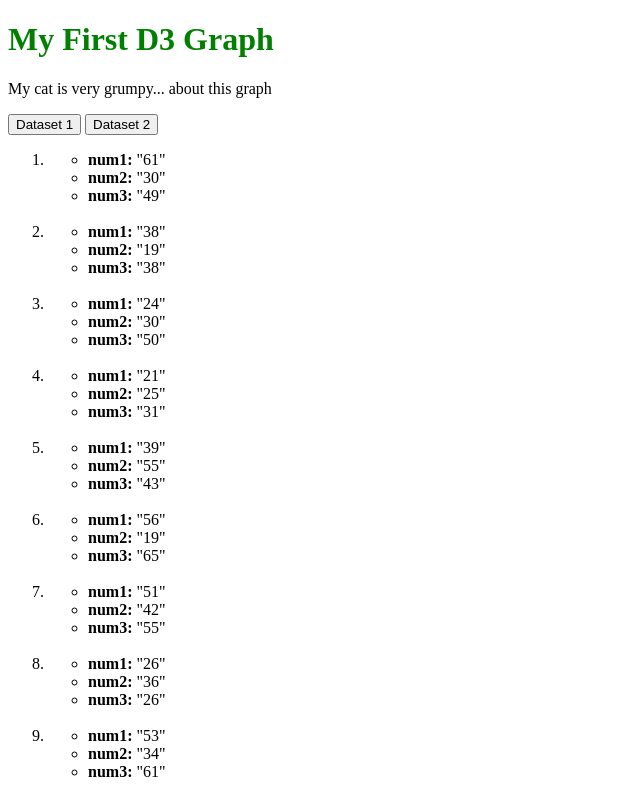
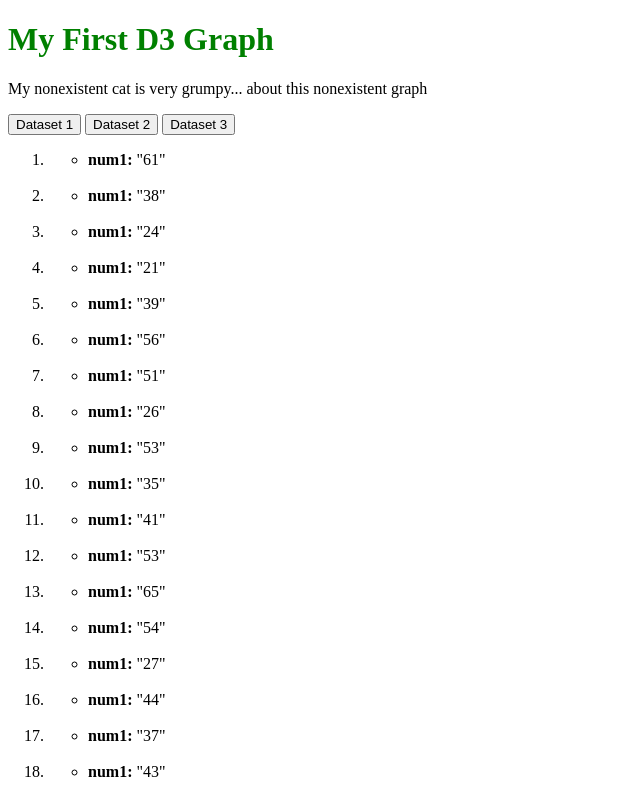
Before and after one commit to LetsBeExplorers/WebSandbox, a plain HTML site: page index.html in a window 1280 px wide. Both pictures are taken after a click on the button "Dataset 1". Shown: the top 800 px of the page, without its empty margins (0-640 px from the left). Drawn offline with nearby package versions, Linux system fonts and the light colour scheme.

Commit message:
buttons switch between datasets

```diff
--- a/index.html
+++ b/index.html
@@ -13,16 +13,20 @@
 
 <h1 class="inGreen">My First D3 Graph</h1>
 
-<p>My cat is very grumpy... about this graph</p>
+<p>My nonexistent cat is very grumpy... about this nonexistent graph</p>
 
 <!-- Add 2 buttons -->
-<button onclick="update(data1)">Dataset 1</button>
-<button onclick="update(data2)">Dataset 2</button>
+<button onclick="updateList('num1')">Dataset 1</button>
+<button onclick="updateList('num2')">Dataset 2</button>
+<button onclick="updateList('num3')">Dataset 3</button>
 
 <!-- Create a div where the graph will take place -->
 <div id="dataviz"></div>
 
 <script>
+
+var data;
+
 
 // the rest of the HTML document needs to be loaded before running this,
 // else place the data at the top of the file instead of the bottom
@@ -36,14 +40,12 @@ window.addEventListener("load", function(){
 	const csv = csvScriptTag.innerText.trim();
 
 	// d3.csv is a file fetch wrapper around this function anyway
-	const data = d3.csvParse(csv);
+	data = d3.csvParse(csv);
 
-/*	d3.select("#dataviz").selectAll("p")
-		.data(data)
-    	.join("p")
-        	.attr("class", "dataviz")
-        	.text((d) => d.num1)
-*/
+});
+// end anonymous function and call to addEventListener
+
+function updateList(name) {
 	const orderedList = document.createElement("ol");
 		document.body.append(orderedList)
 
@@ -56,6 +58,7 @@ window.addEventListener("load", function(){
 	    	listItem.append(document.createElement("br"));
 
 	    	for(const key in item) {
+	    		if (key == name) {
 		    		const value = JSON.stringify(item[key]);
 
 		    		const propertyItem = document.createElement("li");
@@ -63,11 +66,11 @@ window.addEventListener("load", function(){
 		    		propertyItem.innerHTML = `<b>${key}:</b> ${value}`;
 		    	}
 	    	}
+	    }
 
 		// here's what you need
 		console.dir(data);
-});
-// end anonymous function and call to addEventListener
+}
 
 // alternatively, instead of anonymous function:
 window.addEventListener("load", function(){return;});
@@ -87,7 +90,7 @@ window.addEventListener("load", aThirdFn);
 </script>
 
 <script id="csv" type="text/csv" src="./test.csv">
-num1, num2, num3
+num1,num2,num3
 61,30,49
 38,19,38
 24,30,50
```
Lines whose indentation alone changed are shown as unchanged.
